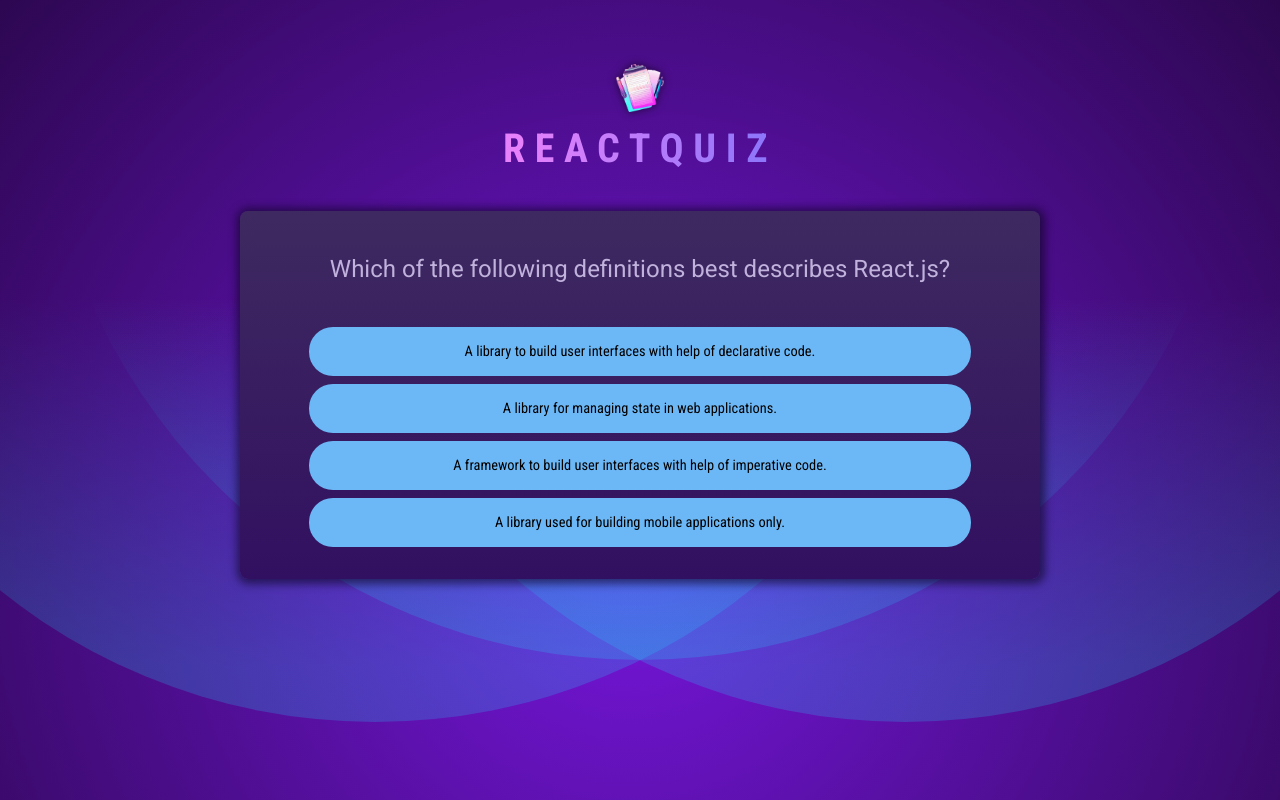
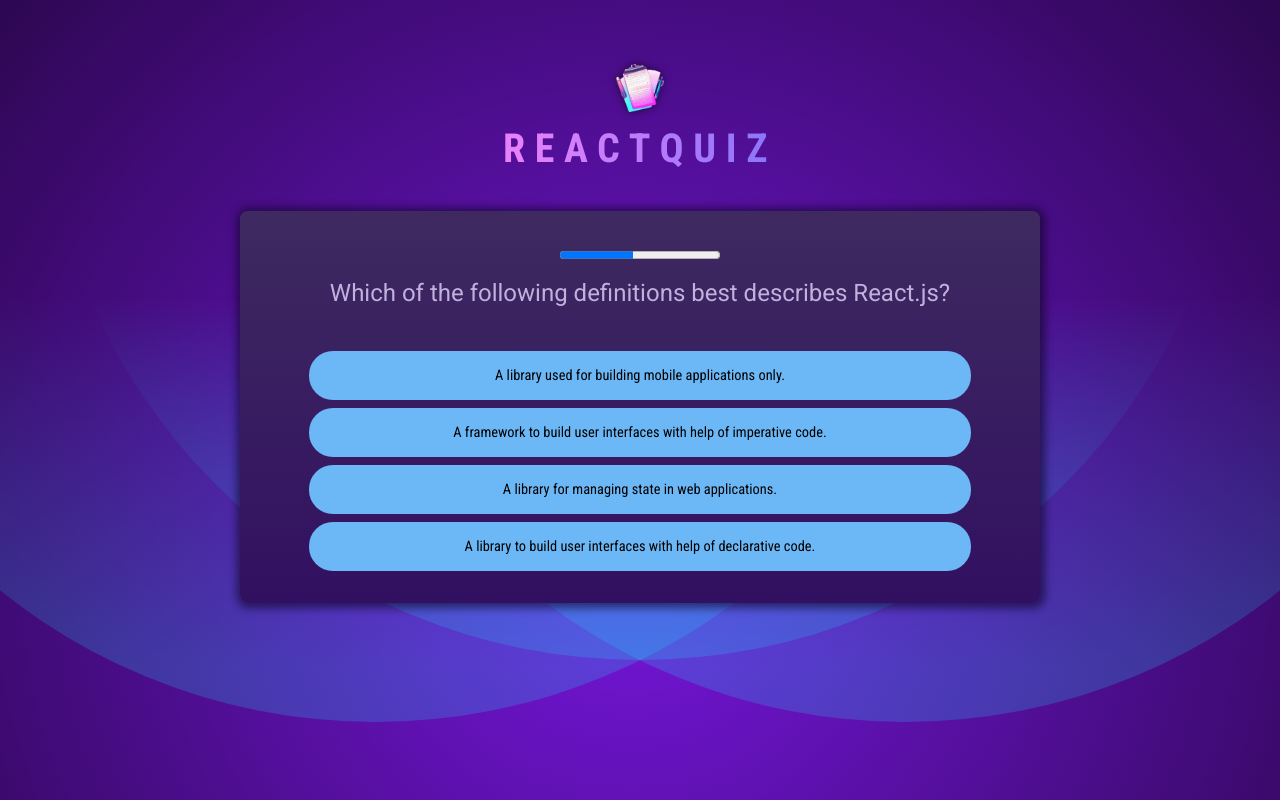
Before and after one commit to Majid-Hadadidan/quiz-app, a React (Vite) app: page / in a window 1280 px wide. Built offline with nearby package versions, Linux system fonts and the light colour scheme.

Commit message:
add QuestionTimer component for progressbar

```diff
--- /dev/null
+++ b/src/components/QuestionTimer.jsx
@@ -0,0 +1,26 @@
+import { useState, useEffect } from "react";
+
+export default function QuestionTimer({ timeout, onTimeout }) {
+  const [remainingTime, setRemainingTime] = useState(timeout);
+  useEffect(() => {
+    console.log("Setting Timeout");
+    const timer = setTimeout(onTimeout, timeout);
+    return () => {
+        console.log('Clear Timeout')
+      clearTimeout(timer);
+    };
+  }, [onTimeout, timeout]);
+
+  useEffect(() => {
+    console.log("Setting Interval");
+    const interval = setInterval(
+      () => setRemainingTime((prevRemainingTime) => prevRemainingTime - 100),
+      100
+    );
+    return () => {
+      console.log("ClearInterval");
+      clearInterval(interval);
+    };
+  }, []);
+  return <progress id="question-time" value={remainingTime} max={timeout} />;
+}
--- a/src/components/Quiz.jsx
+++ b/src/components/Quiz.jsx
@@ -1,27 +1,60 @@
-import { useState } from "react";
+import { useState, useCallback } from "react";
+import quizCompleteImg from "../assets/quiz-complete.png";
 import Question from "../questions.js";
+import QuestionTimer from "./QuestionTimer.jsx";
 export default function Quiz() {
   const [userAnswers, setUserAnswers] = useState([]);
+
   const activeQuestionIndex = userAnswers.length;
-  console.log(activeQuestionIndex, userAnswers);
-  function handleSelectAnswer(selectedAnswer) {
+
+  //in this case, the game is over
+  const questionIsCompleted = userAnswers.length === Question.length;
+
+  // select every answer in Question
+  const handleSelectAnswer = useCallback(function handleSelectAnswer(
+    selectedAnswer
+  ) {
     setUserAnswers((prevUserAnswer) => {
       return [...prevUserAnswer, selectedAnswer];
     });
+  },
+  []);
+
+  if (questionIsCompleted) {
+    return (
+      <div id="summary">
+        <img src={quizCompleteImg} alt="Trophy icon" />
+        <h2>Quiz Completed</h2>
+      </div>
+    );
   }
+  //shuffle every  answers in question
+  const shuffleAnswers = [...Question[activeQuestionIndex].answers];
+  shuffleAnswers.sort(() => Math.random() - 0.5);
+
+  const handleSkipAnswer = useCallback(
+    () => handleSelectAnswer(null),
+    [handleSelectAnswer]
+  );
   return (
     <div id="quiz">
+      <QuestionTimer
+        key={activeQuestionIndex}
+        timeout={10000}
+        onTimeout={handleSkipAnswer}
+      />
       <div id="question">
         <h2>{Question[activeQuestionIndex].text}</h2>
         <ul id="answers">
-        {Question[activeQuestionIndex].answers.map((answer) => (
+          {shuffleAnswers.map((answer) => (
             <li key={answer} className="answer">
-            <button onClick={() => handleSelectAnswer(answer)}>{answer}</button>
+              <button onClick={() => handleSelectAnswer(answer)}>
+                {answer}
+              </button>
             </li>
           ))}
         </ul>
       </div>
     </div>
-
   );
 }
```
Lines whose indentation alone changed are shown as unchanged.
